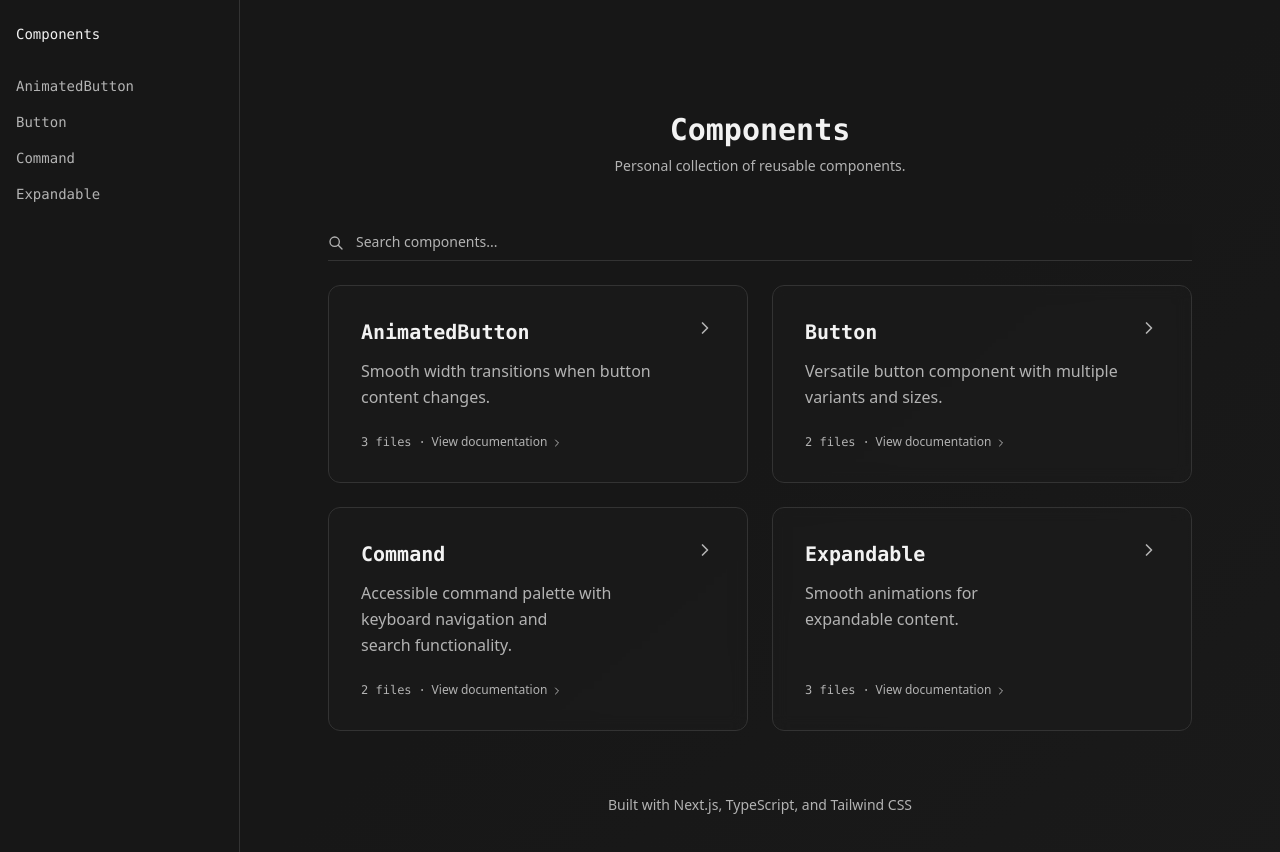
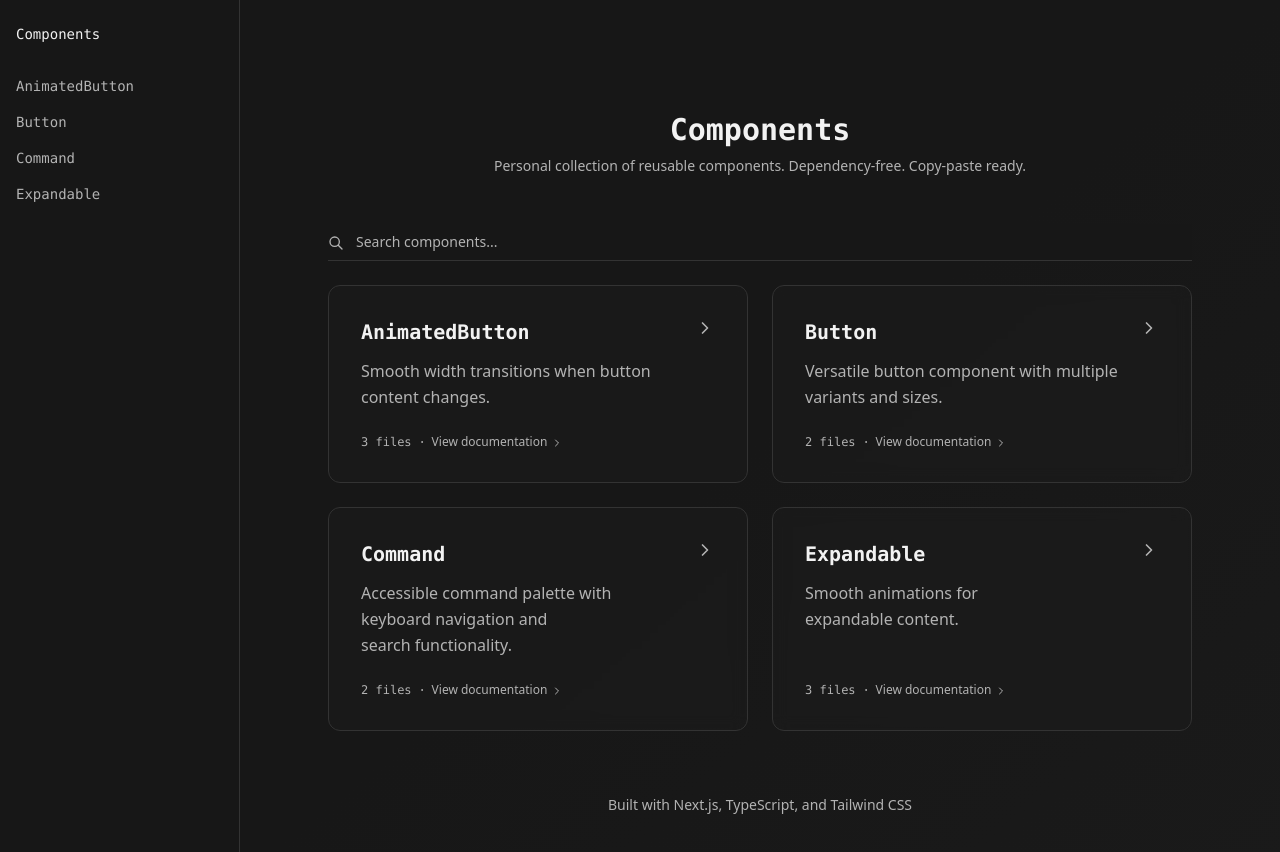
Before and after one commit to mazhugasergei/components, a Next.js app: page / in a window 1280 px wide. Shown: the top 852 px of the page. Built offline with nearby package versions, Linux system fonts and the light colour scheme.

Commit message:
docs: Update site descriptions to emphasize dependency-free components
- Update page header description to highlight dependency-free nature
- Update metadata descriptions for SEO and social sharing
- Emphasize copy-paste ready approach

```diff
--- a/src/app/layout.tsx
+++ b/src/app/layout.tsx
@@ -5,18 +5,18 @@ import type { Metadata } from "next"
 
 export const metadata: Metadata = {
 	title: "Components",
-	description: "Personal collection of reusable copy-paste components.",
+	description: "Personal collection of reusable components. Dependency-free. Copy-paste ready.",
 	keywords: ["components", "react", "ui", "typescript", "next.js"],
 	authors: [{ name: "Components" }],
 	openGraph: {
 		title: "Components",
-		description: "Personal collection of reusable copy-paste components",
+		description: "Personal collection of reusable components. Dependency-free. Copy-paste ready.",
 		type: "website",
 	},
 	twitter: {
 		card: "summary_large_image",
 		title: "Components",
-		description: "Personal collection of reusable copy-paste components",
+		description: "Personal collection of reusable components. Dependency-free. Copy-paste ready.",
 	},
 }
 
--- a/src/app/page.tsx
+++ b/src/app/page.tsx
@@ -7,7 +7,7 @@ export default function Home() {
 			<div className="mx-auto max-w-4xl px-4 py-16">
 				<PageHeader
 					title="Components"
-					description="Personal collection of reusable components."
+					description="Personal collection of reusable components. Dependency-free. Copy-paste ready."
 					className="py-12 text-center"
 				/>
 
```
